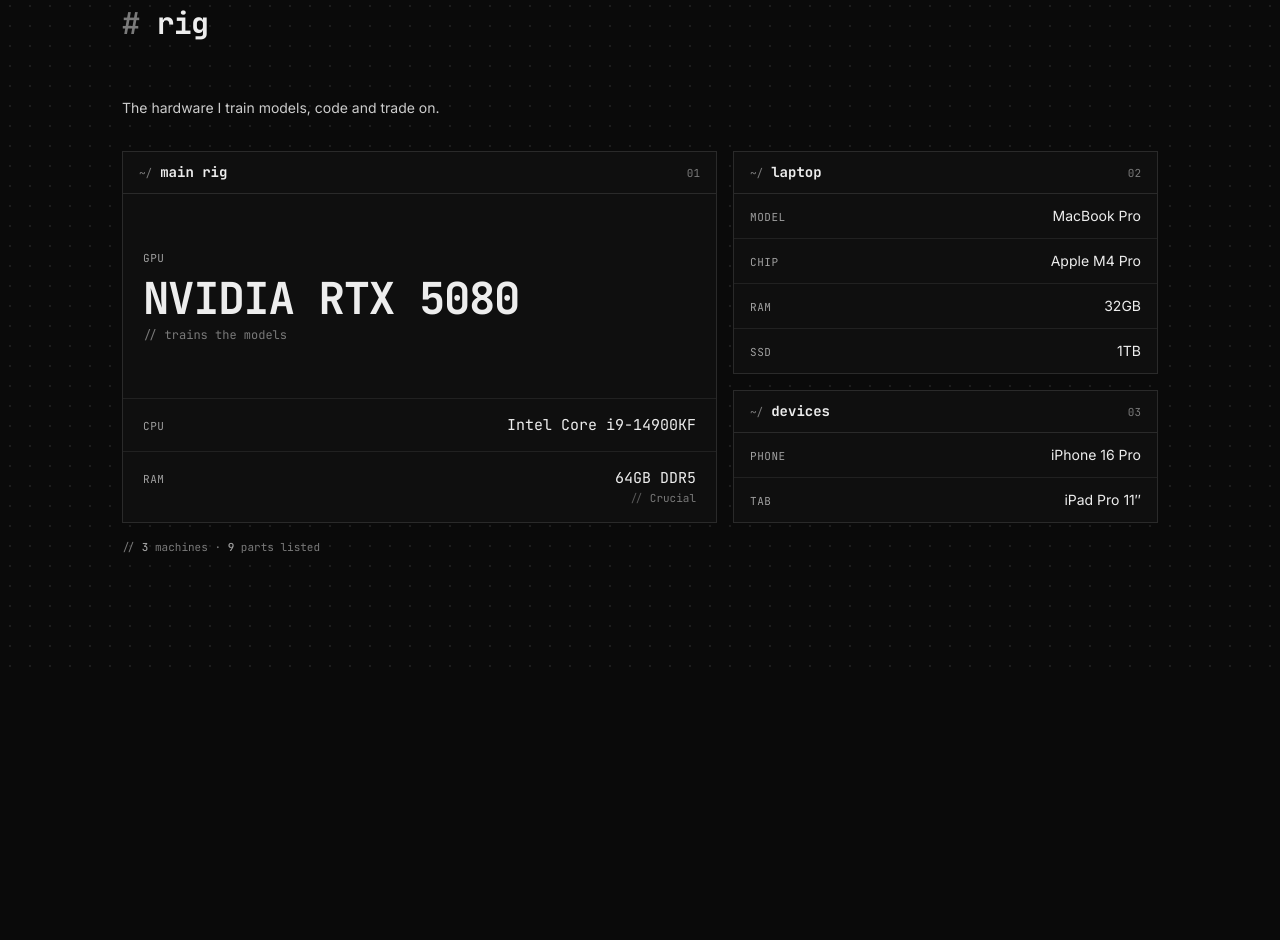
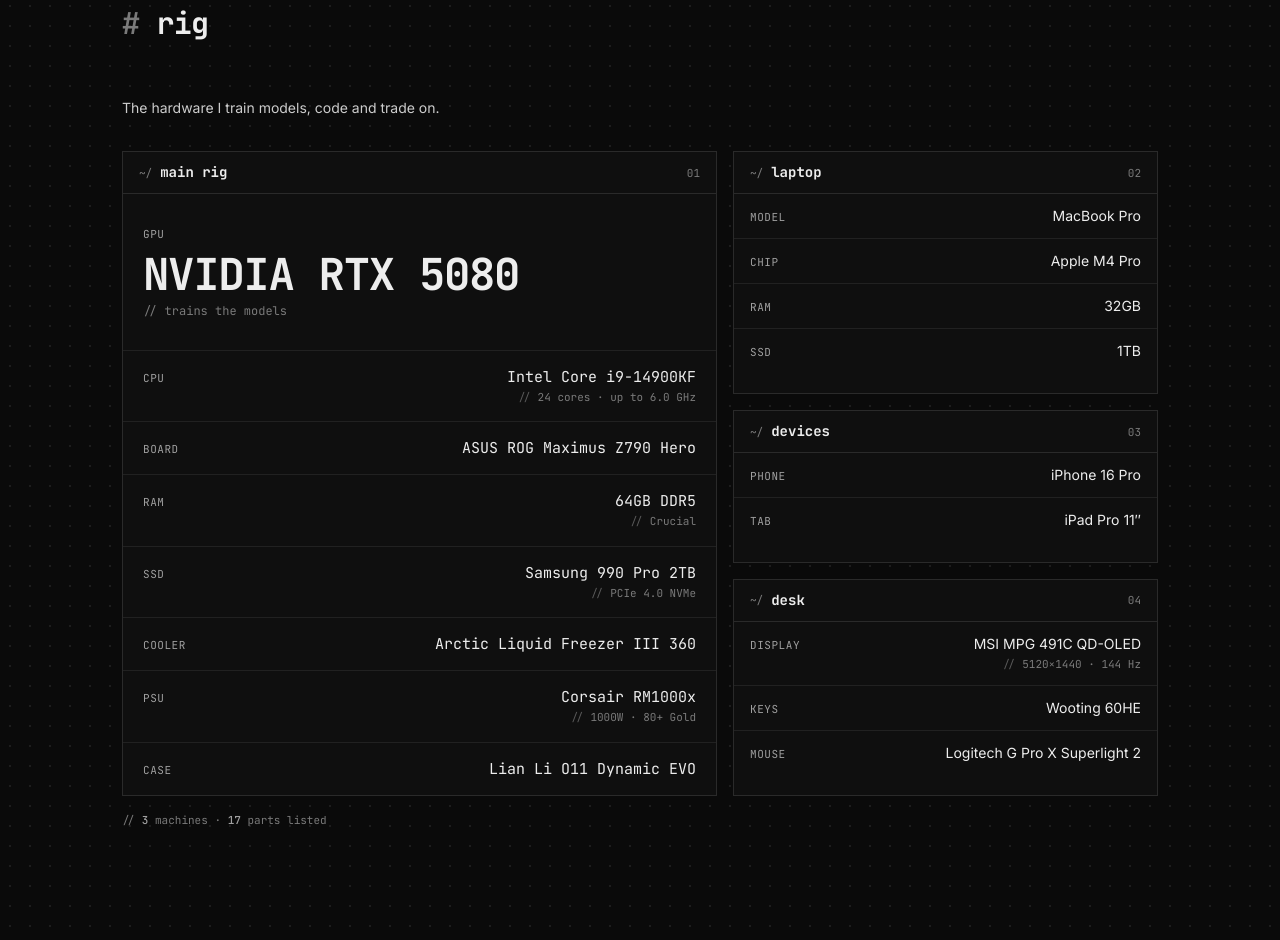
Before and after one commit to niklasdgl/niklasdgl.github.io, a plain HTML site: page index.html in a window 1280 px wide. Shown: the part 764-1704 px from the top of the page. Before the commit the page ends 1432 px from the top, so only its background shows below. Drawn offline with Linux system fonts and the light colour scheme.

Commit message:
feat: expand main rig specs and add desk card

```diff
--- a/index.html
+++ b/index.html
@@ -94,8 +94,8 @@
   .intro { max-width: 42rem; margin-bottom: 2rem; font-size: .875rem; line-height: 1.625; color: #ccc; }
   .rig-grid { display: grid; gap: 1rem; }
   @media (min-width: 900px) {
-    .rig-grid { grid-template-columns: 7fr 5fr; grid-template-areas: "main side1" "main side2"; }
-    .frame.main { grid-area: main; } .frame.s1 { grid-area: side1; } .frame.s2 { grid-area: side2; }
+    .rig-grid { grid-template-columns: 7fr 5fr; grid-template-areas: "main side1" "main side2" "main side3"; }
+    .frame.main { grid-area: main; } .frame.s1 { grid-area: side1; } .frame.s2 { grid-area: side2; } .frame.s3 { grid-area: side3; }
   }
   .frame { position: relative; }
   .frame::before { content: ""; position: absolute; left: 0; top: 0; bottom: 0; width: 2px; background: var(--ok); transform: scaleY(0); transform-origin: top; transition: transform .3s cubic-bezier(.16,1,.3,1); }
@@ -199,8 +199,13 @@
         <div class="frame-head"><div class="t"><span class="p">~/</span><h3>main rig</h3></div><span class="idx">01</span></div>
         <dl class="specs">
           <div class="hero-spec"><div class="row"><dt>GPU</dt><dd>NVIDIA RTX 5080<small>// trains the models</small></dd></div></div>
-          <div><div class="row"><dt>CPU</dt><dd>Intel Core i9-14900KF</dd></div></div>
+          <div><div class="row"><dt>CPU</dt><dd>Intel Core i9-14900KF</dd></div><p class="note"><i>// </i>24 cores · up to 6.0 GHz</p></div>
+          <div><div class="row"><dt>BOARD</dt><dd>ASUS ROG Maximus Z790 Hero</dd></div></div>
           <div><div class="row"><dt>RAM</dt><dd>64GB DDR5</dd></div><p class="note"><i>// </i>Crucial</p></div>
+          <div><div class="row"><dt>SSD</dt><dd>Samsung 990 Pro 2TB</dd></div><p class="note"><i>// </i>PCIe 4.0 NVMe</p></div>
+          <div><div class="row"><dt>COOLER</dt><dd>Arctic Liquid Freezer III 360</dd></div></div>
+          <div><div class="row"><dt>PSU</dt><dd>Corsair RM1000x</dd></div><p class="note"><i>// </i>1000W · 80+ Gold</p></div>
+          <div><div class="row"><dt>CASE</dt><dd>Lian Li O11 Dynamic EVO</dd></div></div>
         </dl>
       </div>
       <div class="frame s1">
@@ -219,8 +224,16 @@
           <div><div class="row"><dt>TAB</dt><dd>iPad Pro 11″</dd></div></div>
         </dl>
       </div>
+      <div class="frame s3">
+        <div class="frame-head"><div class="t"><span class="p">~/</span><h3>desk</h3></div><span class="idx">04</span></div>
+        <dl class="specs">
+          <div><div class="row"><dt>DISPLAY</dt><dd>MSI MPG 491C QD-OLED</dd></div><p class="note"><i>// </i>5120×1440 · 144 Hz</p></div>
+          <div><div class="row"><dt>KEYS</dt><dd>Wooting 60HE</dd></div></div>
+          <div><div class="row"><dt>MOUSE</dt><dd>Logitech G Pro X Superlight 2</dd></div></div>
+        </dl>
+      </div>
     </div>
-    <p class="rig-total">// <b>3</b> machines · <b>9</b> parts listed</p>
+    <p class="rig-total">// <b>3</b> machines · <b>17</b> parts listed</p>
   </div>
 </section>
 
```
